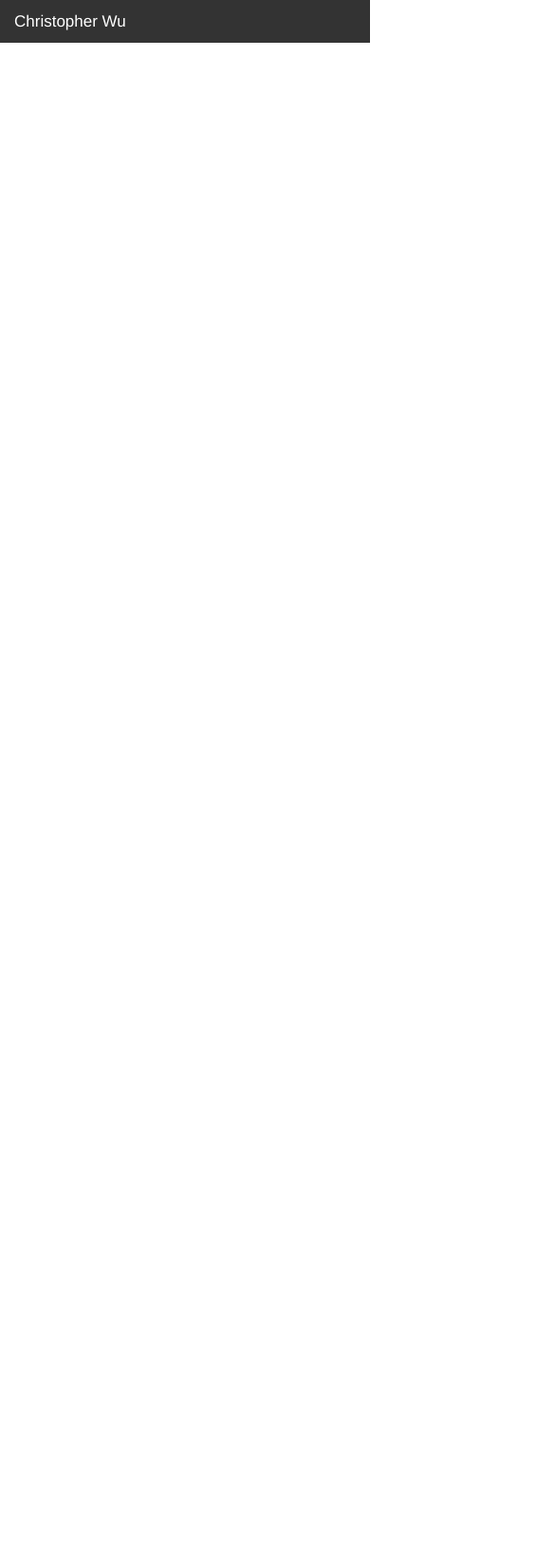
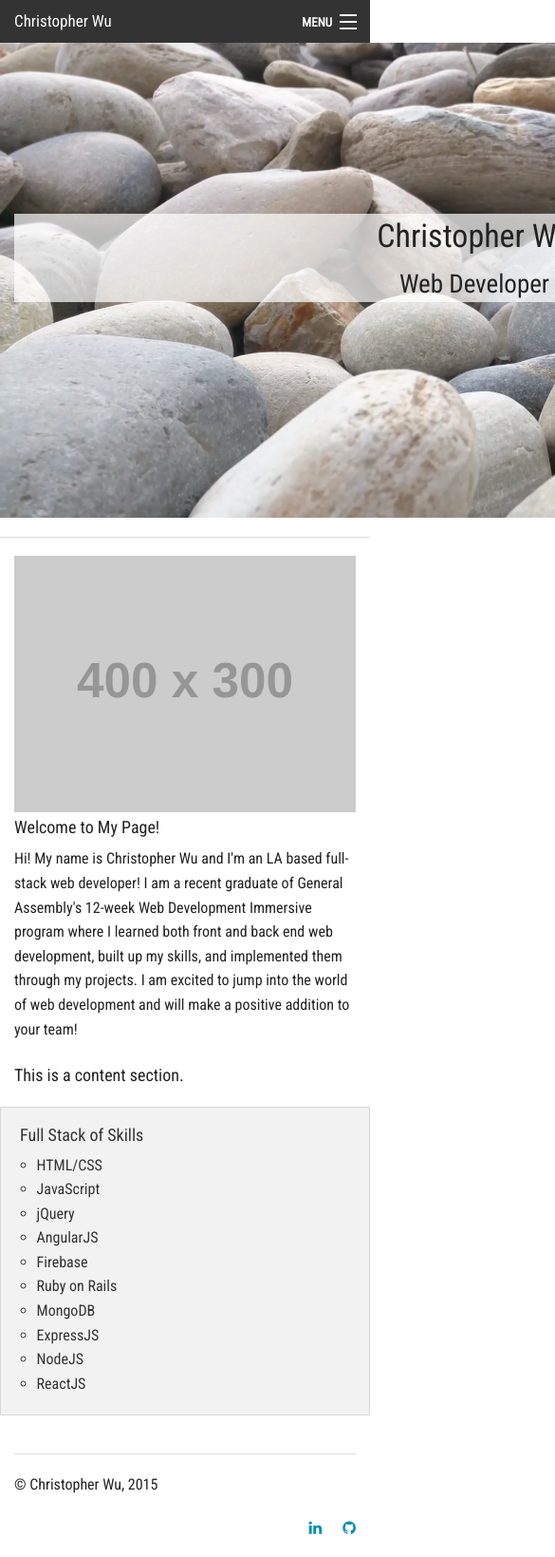
Before and after one commit to wakarana1/wakarana1.github.io, a plain HTML site: page index.html in a window 390 px wide. Shown: the top 1639 px of the page at 95% size, 585 px wide, since content can reach past the window. Before the commit the page ends 844 px from the top, so only its background shows below. Drawn offline with Linux system fonts and the light colour scheme; placeholder pictures from the web are drawn by us.

Commit message:
started css for index

```diff
--- a/css/app.css
+++ b/css/app.css
@@ -0,0 +1,13 @@
+body {
+    font-family: 'Roboto Condensed', sans-serif !important;
+}
+.main {
+    text-align: center;
+    width: 1000px;
+    height: 500px;
+    background: url('../img/background.png');
+}
+.head {
+    margin-top: 180px;
+    background-color: rgba(255,255,255,.7);
+}
--- a/index.html
+++ b/index.html
@@ -7,21 +7,25 @@
     <title>Christopher Wu</title>
     <link rel="stylesheet" href="css/normalize.css">
     <link rel="stylesheet" href="css/foundation.css">
+    <link rel="stylesheet" href="https://maxcdn.bootstrapcdn.com/font-awesome/4.4.0/css/font-awesome.min.css">
+    <link href='http://fonts.googleapis.com/css?family=Roboto+Condensed' rel='stylesheet' type='text/css'>
     <link rel="stylesheet" href="css/app.css">
     <script src="js/vendor/modernizr.js"></script>
 </head>
 <body>
+    <!-- navbar -->
     <div class="contain-to-grid sticky">
         <nav class="top-bar" data-topbar role="navigation">
             <ul class="title-area">
                 <li class="name">
                     <h1><a href="https://wakarana1.github.io">Christopher Wu</a></h1>
                 </li>
+                <li class="toggle-topbar menu-icon"><a href="#"><span>Menu</span></a></li>
             </ul>
 
             <section class="top-bar-section">
             <!-- Right Nav Section -->
-                <ul class="center">
+                <ul class="right">
                     <li class="has-dropdown">
                         <a>Projects</a>
                         <ul class="dropdown">
@@ -36,6 +40,76 @@
             </section>
         </nav>
     </div>
+    <!-- main -->
+    <div class="row main">
+        <div class="large-12 columns">
+            <div class="head">
+                <h1>Christopher Wu</h1>
+                <h2>Web Developer</h2>
+            </div>
+        </div>
+    </div>
+    <hr>
+    <!-- content -->
+    <div class="row">
+        <div class="large-4 columns">
+            <img src="http://placehold.it/400x300&text=[img]">
+        </div>
+        <div class="large-8 columns">
+            <h4 class="topic">Welcome to My Page!</h4>
+            <div class="row">
+                <div class="large-12 columns">
+                    <p>
+                        Hi! My name is Christopher Wu and I'm an LA based full-stack web developer! I am a recent graduate of General Assembly's 12-week Web Development Immersive program where I learned both front and back end web development, built up my skills, and implemented them through my projects. I am excited to jump into the world of web development and will make a positive addition to your team!
+                    </p>
+                </div>
+            </div>
+        </div>
+    </div>
+
+    <div class="row">
+        <div class="large-8 columns">
+            <h4 class="topic">This is a content section.</h4>
+            <p>
+            </p>
+
+        </div>
+        <div class="large-4 columns panel">
+            <h4 class="topic">Full Stack of Skills</h4>
+            <ul class="circle">
+                <li>HTML/CSS</li>
+                <li>JavaScript</li>
+                <li>jQuery</li>
+                <li>AngularJS</li>
+                <li>Firebase</li>
+                <li>Ruby on Rails</li>
+                <li>MongoDB</li>
+                <li>ExpressJS</li>
+                <li>NodeJS</li>
+                <li>ReactJS</li>
+            </ul>
+        </div>
+    </div>
+
+
+
+      <footer class="row">
+        <div class="large-12 columns">
+          <hr/>
+          <div class="row">
+            <div class="large-6 columns">
+              <p>© Christopher Wu, 2015</p>
+            </div>
+            <div class="large-6 columns">
+              <ul class="inline-list right">
+                <li><a href="https://www.linkedin.com/in/christophertwu"><i class="fa fa-linkedin"></i></a></li>
+                <li><a href="https://www.github.com/wakarana1"><i class="fa fa-github"></i></a></li>
+              </ul>
+            </div>
+          </div>
+        </div>
+      </footer>
+
     <script src="js/vendor/jquery.js"></script>
     <script src="js/foundation.min.js"></script>
     <script src="js/main.js"></script>
```
Also changed, not shown: contact.html (+48 -0 lines), projects.html (+48 -0 lines), css/foundation.css, img/background.png (added).
